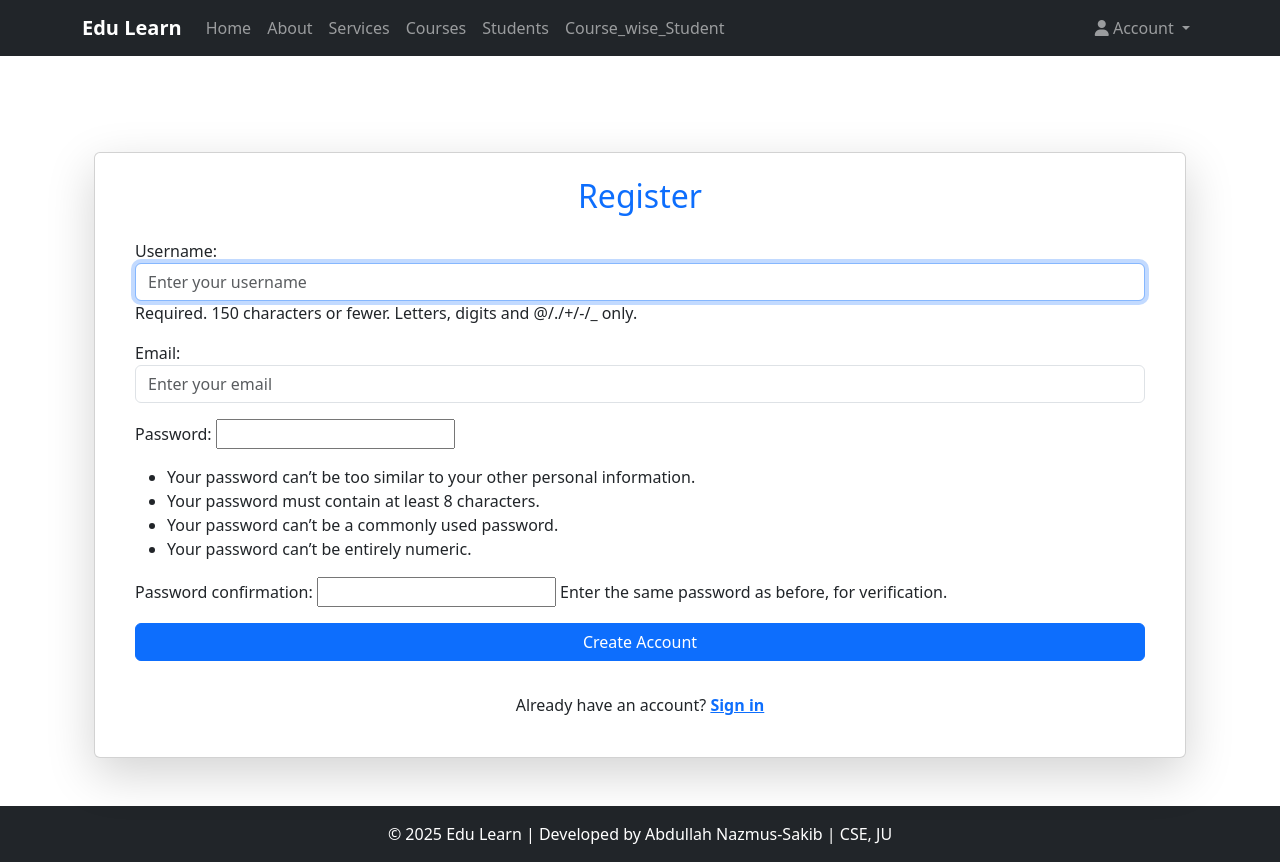
After one commit to AbdullahRFA/Edu_Learn_Django_CURD_Project, a Django app: page /register_user in a window 1280 px wide. The commit adds this page. Run offline with Django 5.2, Linux system fonts and the light colour scheme.

Commit message:
added user login and registration system

```diff
--- a/Course_app/forms.py
+++ b/Course_app/forms.py
@@ -1,4 +1,6 @@
 from django import forms
+from django.contrib.auth.models import User
+from django.contrib.auth.forms import UserCreationForm
 from .models import Course, Lesson, Student
 
 class CourseForm(forms.ModelForm):
@@ -31,3 +33,21 @@ class StudentForm(forms.ModelForm):
             'email': forms.EmailInput(attrs={'class': 'form-control'}),
             'enrolled_courses': forms.CheckboxSelectMultiple()  # ✅ Removed class="form-control" (not needed)
         }
+
+
+
+class UserRegistrationForm(UserCreationForm):
+    email = forms.EmailField(
+        required=True,
+        widget=forms.EmailInput(attrs={'class': 'form-control', 'placeholder': 'Enter your email'})
+    )
+
+    class Meta:
+        model = User
+        fields = ['username', 'email', 'password1', 'password2']
+
+        widgets = {
+            'username': forms.TextInput(attrs={'class': 'form-control', 'placeholder': 'Enter your username'}),
+            'password1': forms.PasswordInput(attrs={'class': 'form-control', 'placeholder': 'Enter your password'}),
+            'password2': forms.PasswordInput(attrs={'class': 'form-control', 'placeholder': 'Confirm your password'}),
+        }
--- a/Course_app/urls.py
+++ b/Course_app/urls.py
@@ -29,7 +29,9 @@ urlpatterns = [
     path('Course_wise_Student/',views.Course_wise_Student,name='Course_wise_Student'),
     path('individual_student_detail/<int:id>',views.individual_student_detail,name='individual_student_detail'),
 
-
+    path('login_user',views.login_user,name='login_user'),
+    path('logout_user',views.logout_user,name='logout_user'),
+    path('register_user',views.register_user,name='register_user'),
 
 
 ]
--- a/Course_app/views.py
+++ b/Course_app/views.py
@@ -1,13 +1,22 @@
-from django.shortcuts import render,HttpResponse,get_object_or_404,redirect
-from .models import Student,Course,Lesson
-from .forms import CourseForm, LessonForm, StudentForm
 from django.contrib import messages
+from django.contrib.auth import authenticate, login, logout
+from django.contrib.auth.decorators import login_required
+from django.contrib.auth.forms import AuthenticationForm
+from django.contrib.auth.models import User
+from django.shortcuts import HttpResponse, get_object_or_404, redirect, render
+
+from .forms import CourseForm, LessonForm, StudentForm, UserRegistrationForm
+from .models import Course, Lesson, Student
+
 # Create your views here.
+
+@login_required(login_url='login_user')
 def course_list(request):
     courses = Course.objects.all()
 
     return render(request,"Course_app/course_list.html",{"courses":courses})
 
+@login_required(login_url='login_user')
 def Course_Details(request,id):
     course = get_object_or_404(Course, id=id)
     lessons = course.lessons.all()
@@ -18,7 +27,7 @@ def Course_Details(request,id):
 
     return render(request,"Course_app/Course_details.html",context)
 
-
+@login_required(login_url='login_user')
 def create_course(request):
     form = CourseForm()  # ✅ Initialize the form once
 
@@ -36,6 +45,7 @@ def create_course(request):
     return render(request, "Course_app/input_and_update_form.html", context)  # ✅ Pass the correct form
 
 
+@login_required(login_url='login_user')
 def course_edit(request, id):
     course = get_object_or_404(Course, id=id)  # Fetch the course object
 
@@ -56,6 +66,7 @@ def course_edit(request, id):
     }
     return render(request, "Course_app/input_and_update_form.html", context)
 
+@login_required(login_url='login_user')
 def course_delete(request,id):
     course = get_object_or_404(Course,id=id)
     if request.method == "POST":
@@ -70,7 +81,7 @@ def course_delete(request,id):
 
 
 
-
+@login_required(login_url='login_user')
 def create_lesson(request):
     form = LessonForm()
     if request.method == "POST":
@@ -85,6 +96,7 @@ def create_lesson(request):
     }
     return render(request,"Course_app/input_and_update_form.html",context)
 
+@login_required(login_url='login_user')
 def lesson_edit(request,id):
     lesson = get_object_or_404(Lesson,id=id)
     form = LessonForm(instance=lesson)
@@ -103,6 +115,7 @@ def lesson_edit(request,id):
     return render(request,"Course_app/input_and_update_form.html",context)
 
 
+@login_required(login_url='login_user')
 def lesson_delete(request,id):
     lesson = get_object_or_404(Lesson, id = id)
     if request.method == "POST":
@@ -117,7 +130,7 @@ def lesson_delete(request,id):
 
     return render(request,"Course_app/delete_confirmation_form.html",context)
 
-
+@login_required(login_url='login_user')
 def student_list(request):
     students = Student.objects.all()
     context = {
@@ -126,6 +139,7 @@ def student_list(request):
     }
     return render(request,"Course_app/student_list.html",context)
 
+@login_required(login_url='login_user')
 def Enroll_student(request):
     form = StudentForm()
     if request.method == "POST":
@@ -140,6 +154,7 @@ def Enroll_student(request):
     }
     return render(request,"Course_app/input_and_update_form.html",context)
 
+@login_required(login_url='login_user')
 def update_student(request,id):
     student = get_object_or_404(Student,id = id)
     form = StudentForm(instance=student)
@@ -155,6 +170,7 @@ def update_student(request,id):
     }
     return render(request,"Course_app/input_and_update_form.html",context)
 
+@login_required(login_url='login_user')
 def delete_student(request,id):
     student = get_object_or_404(Student,id = id)
     if request.method == "POST":
@@ -168,6 +184,7 @@ def delete_student(request,id):
     return render(request,"Course_app/delete_confirmation_form.html",context)
 
 
+@login_required(login_url='login_user')
 def individual_course_enrolled_student(request,id):
     course = get_object_or_404(Course,id=id)
     students = course.students.all()
@@ -180,6 +197,7 @@ def individual_course_enrolled_student(request,id):
 
     return render(request,"Course_app/student_list.html",context)
 
+@login_required(login_url='login_user')
 def Course_wise_Student(request):
     courses = Course.objects.all()
 
@@ -189,6 +207,7 @@ def Course_wise_Student(request):
     return render(request,"Course_app/Course_wise_Student.html",context)
 
 
+@login_required(login_url='login_user')
 def individual_student_detail(request,id):
     student = get_object_or_404(Student,id=id)
     context = {
@@ -196,3 +215,50 @@ def individual_student_detail(request,id):
         'check':3
         }
     return render(request,"Course_app/student_list.html",context)
+
+
+
+def login_user(request):
+    if request.method == "POST":
+        form = AuthenticationForm(request, request.POST)
+        if form.is_valid():
+            username = form.cleaned_data['username']
+            password = form.cleaned_data['password']
+            user = authenticate(request, username = username, password = password)
+            if user is not None:
+                login(request, user)
+                messages.success(request,f"Welcome {username}!")
+                return redirect('course_list')
+            else:
+                messages.error(request,"Invalid usename or password!")
+    else:
+        form = AuthenticationForm()
+    context = {
+        'check' : 2,
+        'form' : form,
+    }
+    return render(request,"Course_app/user_login_and_register_form.html",context)
+
+@login_required(login_url='login_user')
+def logout_user(request):
+    logout(request)
+    messages.info(request, "You have been Logout!")
+    return redirect('login_user')
+
+
+
+def register_user(request):
+    if request.method == 'POST':
+        form = UserRegistrationForm(request.POST)
+        if form.is_valid():
+            form.save()
+            messages.success(request,"Account created Successfully")
+            return redirect('login_user')
+    else:
+        form = UserRegistrationForm()
+    context = {
+        'check' : 1,
+        'form':form
+    }
+
+    return render(request,"Course_app/user_login_and_register_form.html",context)
--- a/templates/Course_app/navbar.html
+++ b/templates/Course_app/navbar.html
@@ -39,10 +39,10 @@
                         <i class="fas fa-user"></i> Account
                     </a>
                     <ul class="dropdown-menu dropdown-menu-end" aria-labelledby="userDropdown">
-                        <li><a class="dropdown-item" href=""><i class="fas fa-user-plus"></i> Register</a></li>
-                        <li><a class="dropdown-item" href=""><i class="fas fa-sign-in-alt"></i> Login</a></li>
+                        <li><a class="dropdown-item" href="{% url 'register_user' %}"><i class="fas fa-user-plus"></i> Register</a></li>
+                        <li><a class="dropdown-item" href="{% url 'login_user' %}"><i class="fas fa-sign-in-alt"></i> Login</a></li>
                         <li><hr class="dropdown-divider"></li>
-                        <li><a class="dropdown-item text-danger" href=""><i class="fas fa-sign-out-alt"></i> Logout</a></li>
+                        <li><a class="dropdown-item text-danger" href="{% url 'logout_user' %}"><i class="fas fa-sign-out-alt"></i> Logout</a></li>
                     </ul>
                 </li>
             </ul>
--- /dev/null
+++ b/templates/Course_app/user_login_and_register_form.html
@@ -0,0 +1,52 @@
+{% extends 'Course_app/base.html' %}
+
+{% block title %}
+    {% if check == 1 %}
+        Registration Form
+    {% elif check == 2 %}
+        Login Form
+    {% endif %}
+{% endblock title %}
+
+{% block content %}
+<div class="container mt-5">
+    <div class="card shadow-lg p-4">
+        <h2 class="text-center text-primary">
+            {% if check == 1 %}Register{% elif check == 2 %}Login{% endif %}
+        </h2>
+
+        <!-- Display Form Errors -->
+        {% if form.errors %}
+        <div class="alert alert-danger">
+            <strong>Please correct the errors below:</strong>
+            <ul>
+                {% for field, errors in form.errors.items %}
+                    {% for error in errors %}
+                        <li>{{ field|title }}: {{ error }}</li>
+                    {% endfor %}
+                {% endfor %}
+            </ul>
+        </div>
+        {% endif %}
+
+        <form action="" method="post" enctype="multipart/form-data" class="p-3">
+            {% csrf_token %}
+            <div class="mb-3">
+                {{ form.as_p }}
+            </div>
+
+            <button type="submit" class="btn btn-primary w-100">
+                {% if check == 1 %}Create Account{% elif check == 2 %}Login{% endif %}
+            </button>
+        </form>
+
+        <div class="text-center mt-3">
+            {% if check == 1 %}
+                <p>Already have an account? <a href="{% url 'login_user' %}" class="text-primary fw-bold">Sign in</a></p>
+            {% elif check == 2 %}
+                <p>Don't have an account? <a href="{% url 'register_user' %}" class="text-primary fw-bold">Sign up</a></p>
+            {% endif %}
+        </div>
+    </div>
+</div>
+{% endblock content %}
```
Also changed, not shown: db.sqlite3.
